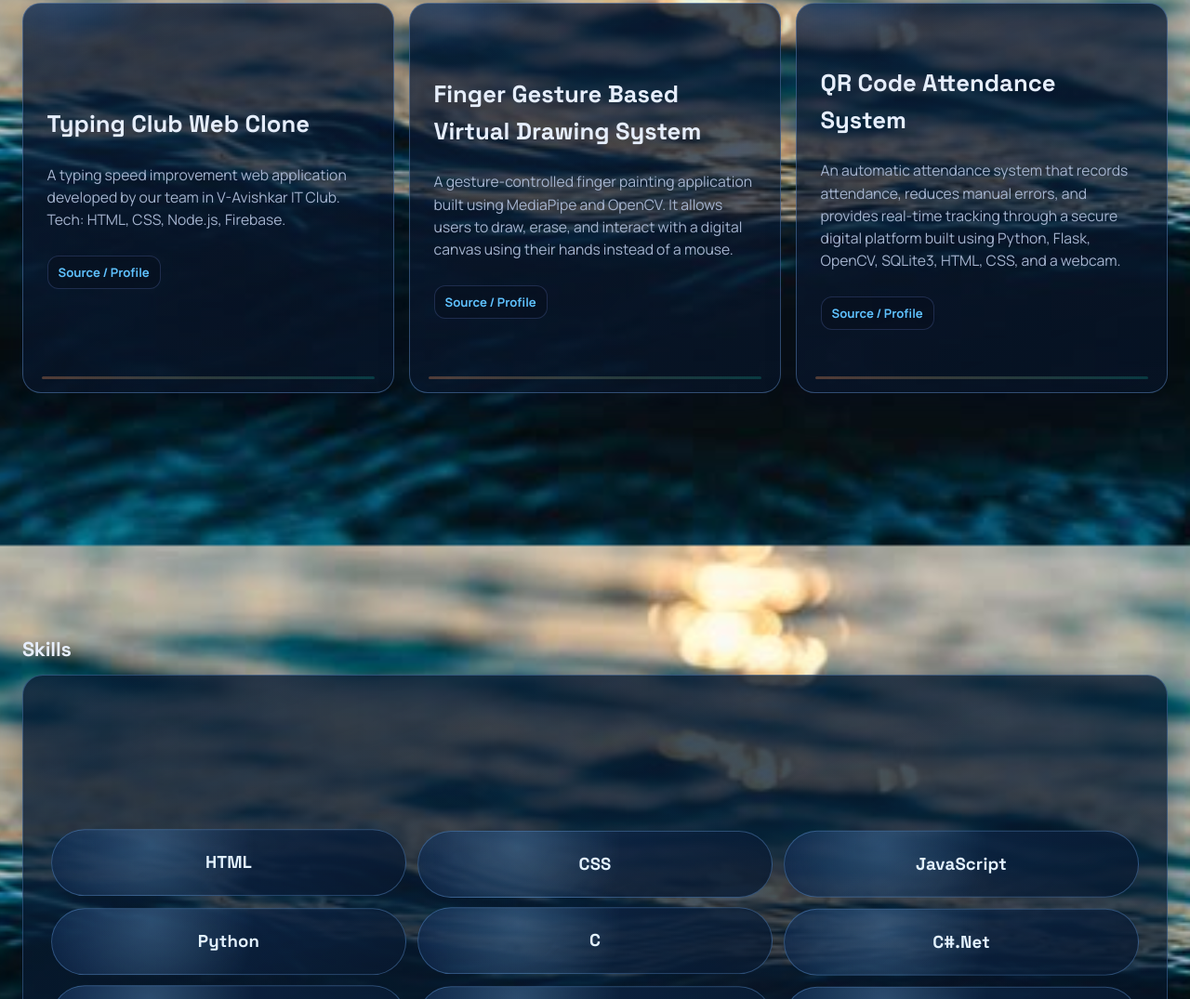
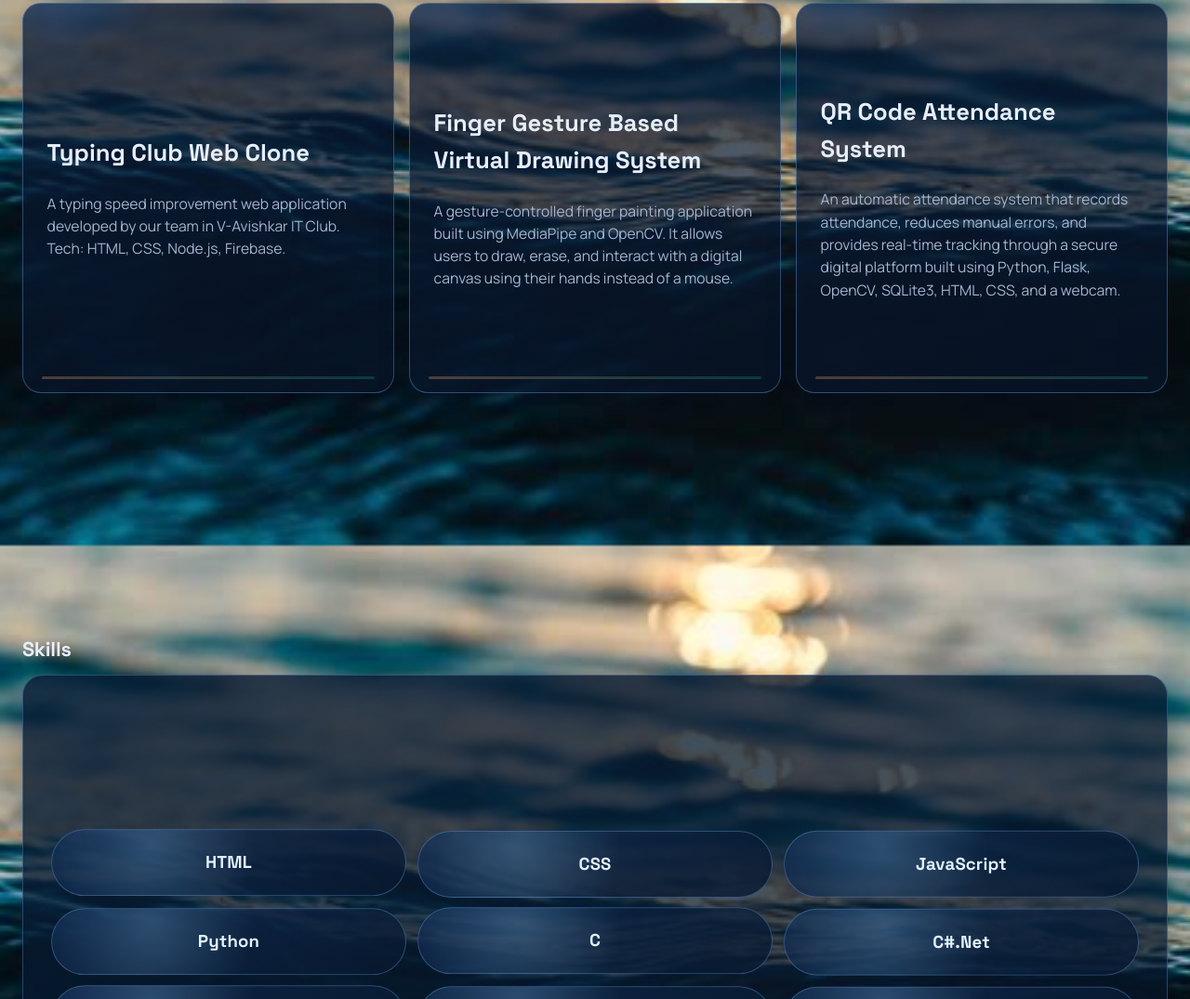
Before and after one commit to chitra-it/portfolio, a plain HTML site: page index.html in a window 1280 px wide. Shown: the part 1813-2888 px from the top of the page at 93% size. Drawn offline with Linux system fonts and the light colour scheme.

Commit message:
Update index.html

```diff
--- a/index.html
+++ b/index.html
@@ -730,23 +730,15 @@
           <div class="project-card project">
             <h3>Typing Club Web Clone</h3>
             <p>A typing speed improvement web application developed by our team in V-Avishkar IT Club. Tech: HTML, CSS, Node.js, Firebase.</p>
-            <div class="project-links">
-              <a class="btn btn-outline" href="https://github.com/chitra-it" target="_blank" rel="noopener noreferrer">Source / Profile</a>
-            </div>
+
           </div>
           <div class="project-card project">
             <h3>Finger Gesture Based Virtual Drawing System</h3>
             <p>A gesture-controlled finger painting application built using MediaPipe and OpenCV. It allows users to draw, erase, and interact with a digital canvas using their hands instead of a mouse.</p>
-            <div class="project-links">
-              <a class="btn btn-outline" href="https://github.com/chitra-it" target="_blank" rel="noopener noreferrer">Source / Profile</a>
-            </div>
           </div>
           <div class="project-card project">
             <h3>QR Code Attendance System</h3>
             <p>An automatic attendance system that records attendance, reduces manual errors, and provides real-time tracking through a secure digital platform built using Python, Flask, OpenCV, SQLite3, HTML, CSS, and a webcam.</p>
-            <div class="project-links">
-              <a class="btn btn-outline" href="https://github.com/chitra-it" target="_blank" rel="noopener noreferrer">Source / Profile</a>
-            </div>
           </div>
         </div>
       </section>
```
